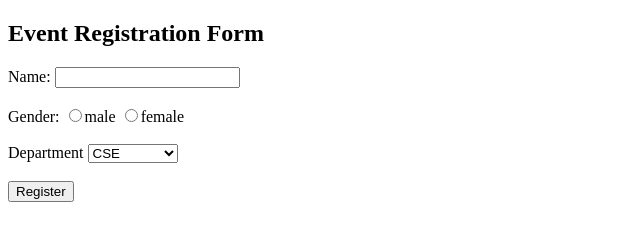
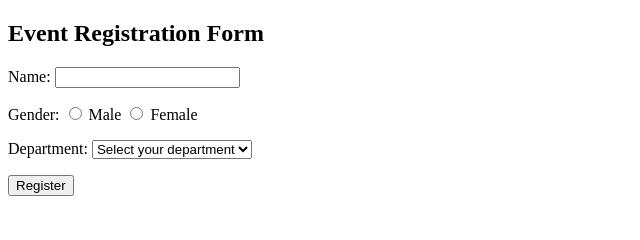
Before and after one commit to 24P61A67H9/Week1, a plain HTML site: page index.html in a window 1280 px wide. Shown: the whole page, without its empty margins (0-640 px from the left). Drawn offline with Linux system fonts and the light colour scheme.

Commit message:
updated changes

```diff
--- a/index.html
+++ b/index.html
@@ -1,28 +1,45 @@
 <!DOCTYPE html>
-<html>
+<html lang="en">
   <head>
+    <meta charset="UTF-8">
+    <meta name="viewport" content="width=device-width, initial-scale=1.0">
     <title>Event Registration Form</title>
   </head>
   <body>
     <h2>Event Registration Form</h2>
-    <Form action="success.html"method="GET">
-      Name:
-      <input type="text"name="username"required>
-      <br><br>
+    <form action="success.html" method="POST">
+
+      <p>
+        <label for="username">Name:</label>
+        <input type="text" id="username" name="username" required>
+      </p>
+
+      <p>
         Gender:
-      <input type="radio"name="gender"value="male"required>male
-      <input type="radio"name="gender"value="female">female
-      <br><br>
-      Department
-      <select name="department"required>
+        <label>
+          <input type="radio" name="gender" value="male" required> Male
+        </label>
+        <label>
+          <input type="radio" name="gender" value="female"> Female
+        </label>
+      </p>
+
+      <p>
+        <label for="department">Department:</label>
+        <select id="department" name="department" required>
+          <option value="" disabled selected>Select your department</option>
           <option value="CSE">CSE</option>
           <option value="ECE">ECE</option>
           <option value="EEE">EEE</option>
           <option value="Mechanical">Mechanical</option>
           <option value="Civil">Civil</option>
         </select>
-      <br><br>
-      <input type="submit"value="Register">
-    </Form>
+      </p>
+
+      <p>
+        <button type="submit">Register</button>
+      </p>
+
+    </form>
   </body>
 </html>
```
Lines whose indentation alone changed are shown as unchanged.
